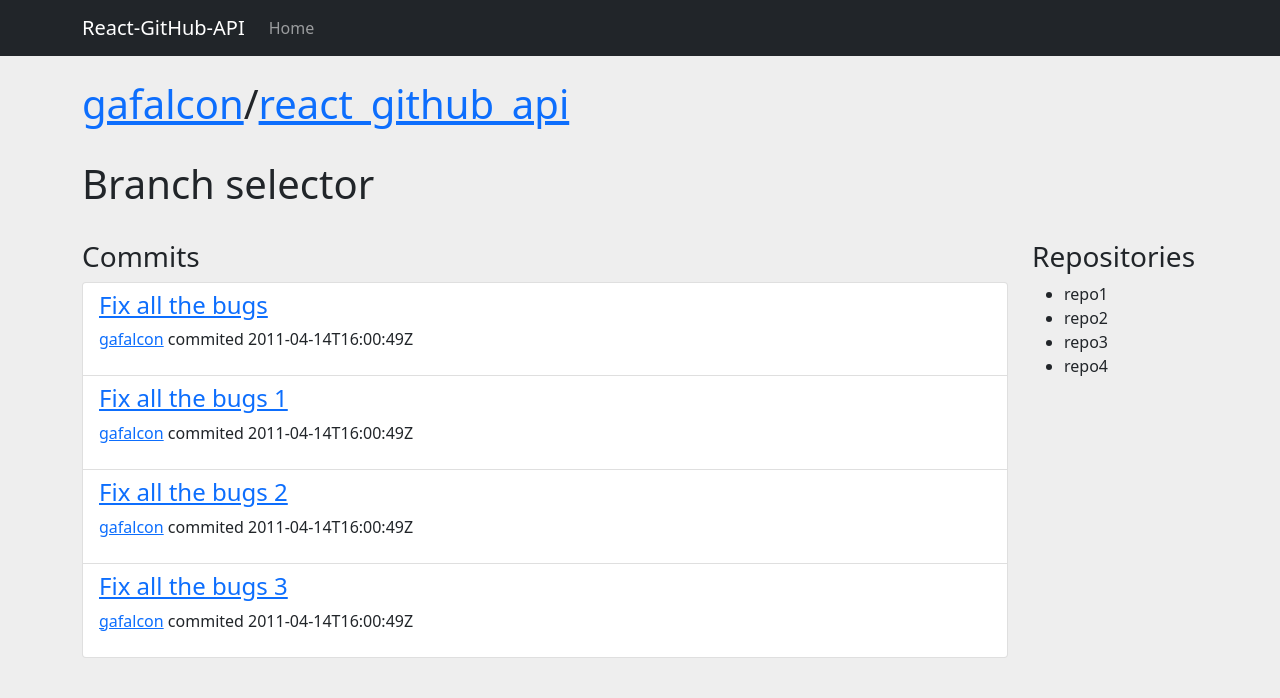
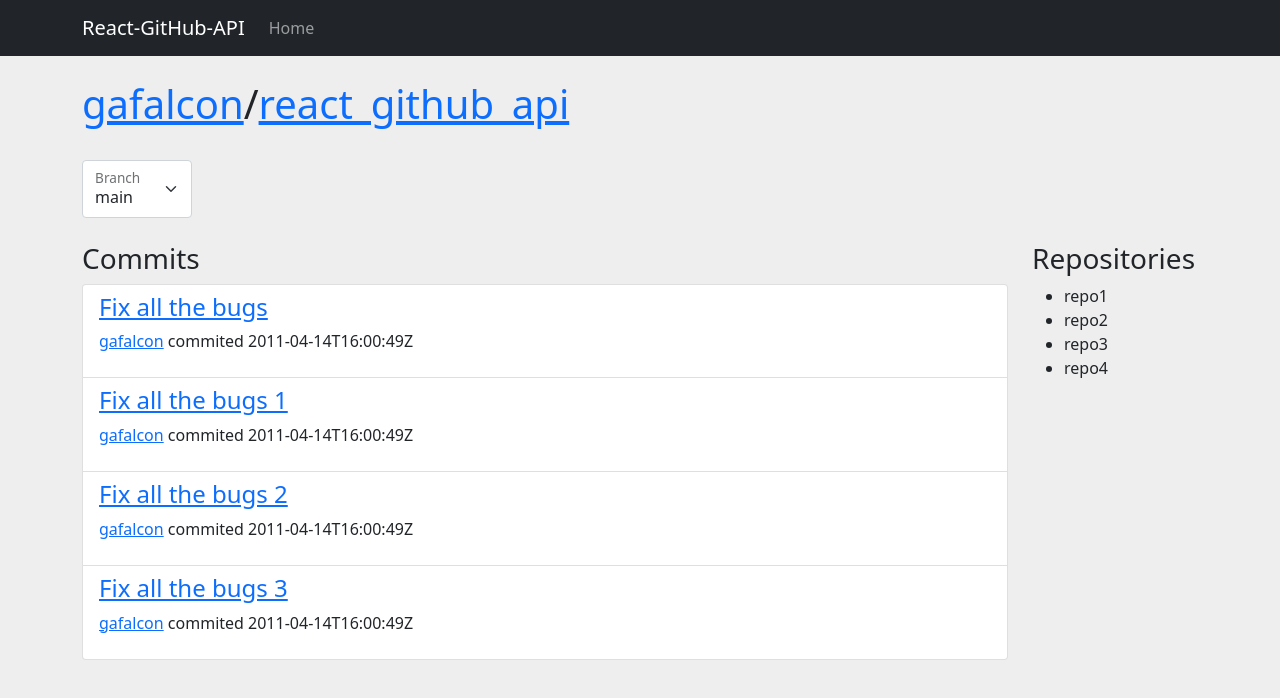
Before and after one commit to gafalcon/react_github_api, a React (Create React App) app: page / in a window 1280 px wide. Shown: the top 698 px of the page. Built offline with nearby package versions, Linux system fonts and the light colour scheme.

Commit message:
Set branch selector

```diff
--- a/src/components/BranchSelector/BranchSelector.jsx
+++ b/src/components/BranchSelector/BranchSelector.jsx
@@ -1,10 +1,22 @@
 import React from "react";
 
-function BranchSelector() {
+import { FloatingLabel, Form } from "react-bootstrap";
+
+function BranchSelector({ branches, currentBranch, onBranchSelect }) {
   return (
-    <div>
-      <h1>Branch selector</h1>
-    </div>
+    <FloatingLabel controlId="floatingSelect" label="Branch">
+      <Form.Select
+        aria-label="Floating label select example"
+        onChange={(e) => onBranchSelect(e.target.value)}
+        value={currentBranch}
+      >
+        {branches.map((branch) => (
+          <option key={branch} value={branch}>
+            {branch}
+          </option>
+        ))}
+      </Form.Select>
+    </FloatingLabel>
   );
 }
 
```
